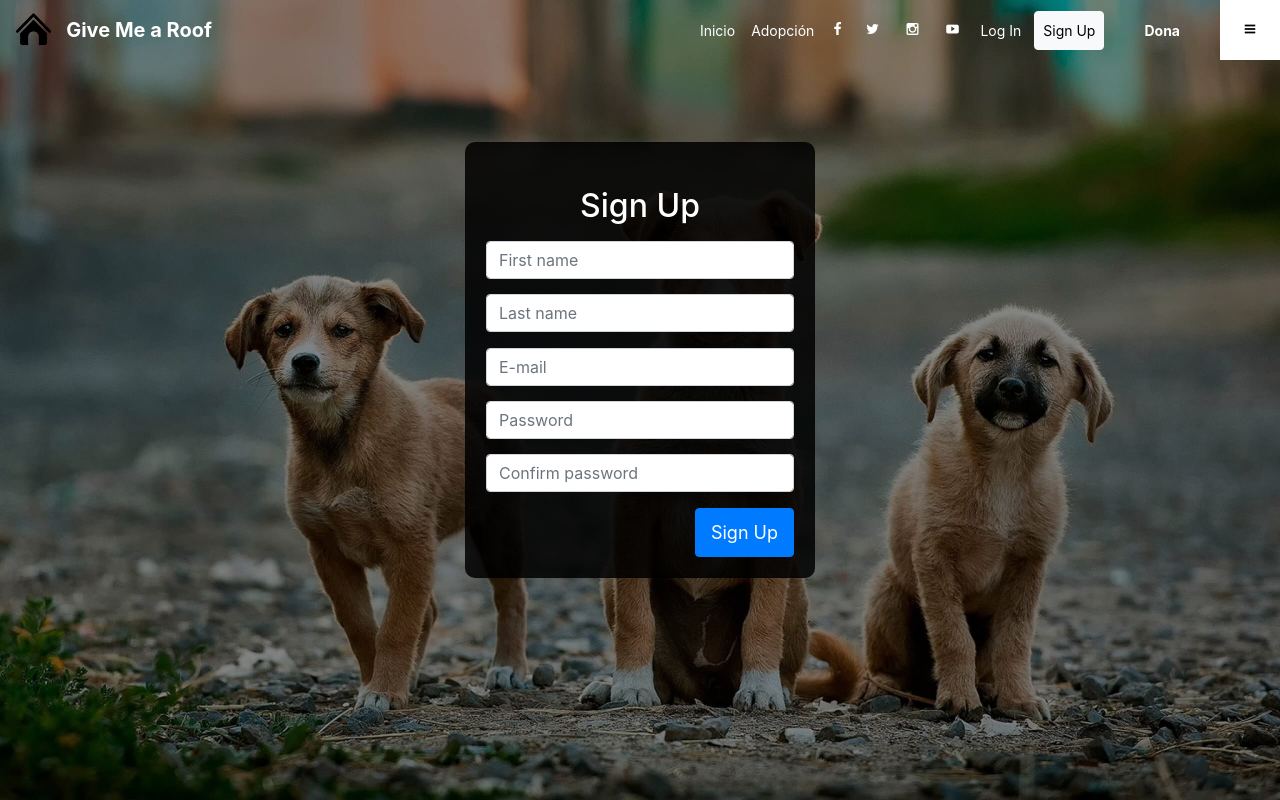
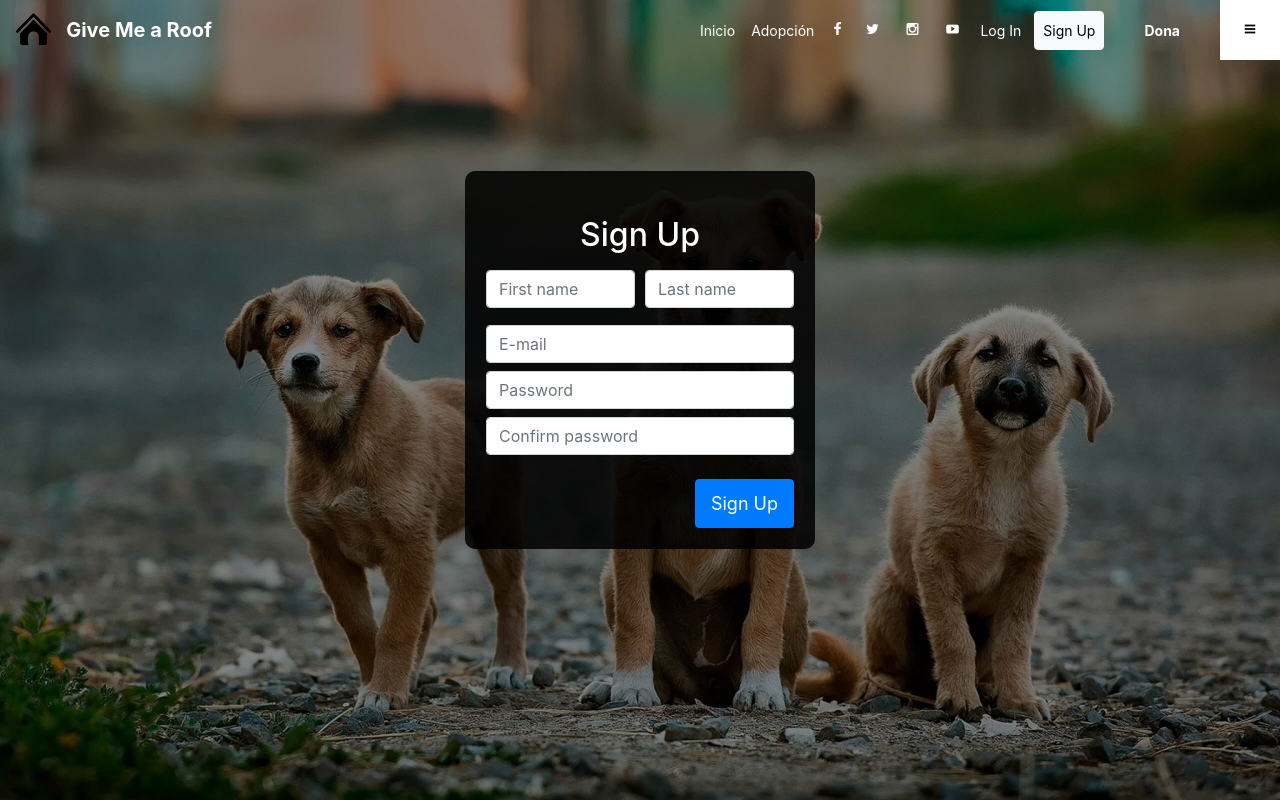
Before and after one commit to ismi1983/adopciones1, an Angular app in the folder give-me-a-roof/: page /signup in a window 1280 px wide. Built offline with nearby package versions, Linux system fonts and the light colour scheme.

Commit message:
Styling of Sign Up

```diff
--- a/give-me-a-roof/src/app/app-routing.module.ts
+++ b/give-me-a-roof/src/app/app-routing.module.ts
@@ -20,7 +20,7 @@ const routes: Routes = [
   {
     path: 'dogs/create',
     component: CreateDogComponent,
-    // canActivate: [AuthGuard],
+    canActivate: [AuthGuard],
   },
   {
     path: 'login',
--- a/give-me-a-roof/src/app/components/signup/signup.component.html
+++ b/give-me-a-roof/src/app/components/signup/signup.component.html
@@ -6,11 +6,22 @@
           <h2>Sign Up</h2>
 
           <form [formGroup]="signupForm" (ngSubmit)="signup()">
-            <input type="text" placeholder="First name" formControlName="name" class="form-control">
-            <input type="text" placeholder="Last name" formControlName="lastName" class="form-control">
-            <input type="text" placeholder="E-mail" formControlName="email" class="form-control">
-            <input type="password" placeholder="Password" formControlName="password" class="form-control">
-            <input type="password" placeholder="Confirm password" formControlName="confirmPassword" class="form-control">
+            <div class="row">
+              <!-- Name -->
+              <div class="col-12 col-md-6 first-name-container">
+                <input type="text" placeholder="First name" formControlName="name" class="form-control">
+              </div>
+              <div class="col-12 col-md-6 last-name-container">
+                <input type="text" placeholder="Last name" formControlName="lastName" class="form-control">
+              </div>
+
+              <!-- Email & Password -->
+              <div class="col-12 mb-3">
+                <input type="text" placeholder="E-mail" formControlName="email" class="form-control mb-2">
+                <input type="password" placeholder="Password" formControlName="password" class="form-control mb-2">
+                <input type="password" placeholder="Confirm password" formControlName="confirmPassword" class="form-control mb-2">
+              </div>
+            </div>
 
             <button class="btn btn-primary">Sign Up</button>
           </form>
--- a/give-me-a-roof/src/app/components/signup/signup.component.scss
+++ b/give-me-a-roof/src/app/components/signup/signup.component.scss
@@ -11,6 +11,24 @@
   padding-top: 5%;
   border-radius: 10px;
   background-color: $background-primary;
+
+  .row {
+    height: auto;
+  }
+
+  .first-name-container {
+    @include medium {
+      padding-right: 5px;
+      margin-bottom: 10px;
+    }
+  }
+
+  .last-name-container {
+    @include medium {
+      padding-left: 5px;
+      margin-bottom: 10px;
+    }
+  }
 
   h2{
       text-align: center;
```
